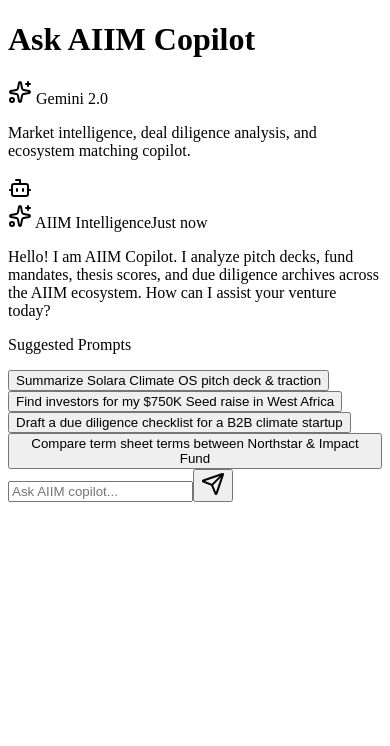
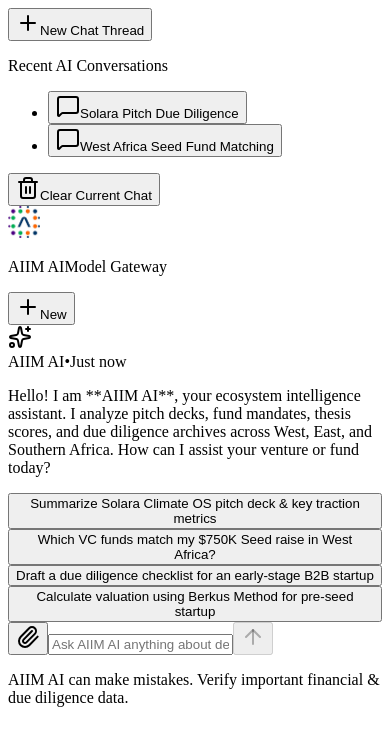
Before and after one commit to an-nita-llc/Annita-Impact-Innovation-Hub-AIIM, a Next.js app: page /AskAIIM in a window 390 px wide. Shown: the top 746 px of the page. Built offline with nearby package versions, Linux system fonts and the light colour scheme.

Commit message:
feat: move hamburger to right, 4-item bottom nav, rename to AIIM AI, and ChatGPT-style AI interface

```diff
--- a/src/components/navigation/sidebar.tsx
+++ b/src/components/navigation/sidebar.tsx
@@ -32,7 +32,7 @@
   { href: "/pipeline", label: "Pipeline", icon: BarChart3 },
   { href: "/deal-rooms", label: "Deal Rooms", icon: Briefcase },
   { href: "/valuation", label: "Valuation Engine", icon: Calculator, badge: "New" },
-  { href: "/ask-aiim", label: "Ask AIIM", icon: Sparkles, badge: "AI" },
+  { href: "/ask-aiim", label: "AIIM AI", icon: Sparkles, badge: "AI" },
 ];
 
 const ecosystemNav = [
--- a/src/pages/AskAIIM.tsx
+++ b/src/pages/AskAIIM.tsx
@@ -1,146 +1,262 @@
-import { useState } from "react";
-import { Bot, Send, Sparkles, User } from "lucide-react";
+import { useState, useRef, useEffect } from "react";
+import {
+  ArrowUp,
+  Bot,
+  ChevronRight,
+  MessageSquare,
+  Paperclip,
+  Plus,
+  RefreshCw,
+  Sparkles,
+  Trash2,
+  User,
+} from "lucide-react";
+import { LogoMark } from "@/components/brand/logo";
 
-type Message = { role: "user" | "assistant"; text: string; time: string };
+type Message = { id: string; role: "user" | "assistant"; text: string; time: string };
 
-const SUGGESTIONS = [
-  "Summarize Solara Climate OS pitch deck & traction",
-  "Find investors for my $750K Seed raise in West Africa",
-  "Draft a due diligence checklist for a B2B climate startup",
-  "Compare term sheet terms between Northstar & Impact Fund",
+const INITIAL_SUGGESTIONS = [
+  "Summarize Solara Climate OS pitch deck & key traction metrics",
+  "Which VC funds match my $750K Seed raise in West Africa?",
+  "Draft a due diligence checklist for an early-stage B2B startup",
+  "Calculate valuation using Berkus Method for pre-seed startup",
 ];
 
 export default function AskAIIM() {
   const [messages, setMessages] = useState<Message[]>([
     {
+      id: "m1",
       role: "assistant",
-      text: "Hello! I am AIIM Copilot. I analyze pitch decks, fund mandates, thesis scores, and due diligence archives across the AIIM ecosystem. How can I assist your venture today?",
+      text: "Hello! I am **AIIM AI**, your ecosystem intelligence assistant. I analyze pitch decks, fund mandates, thesis scores, and due diligence archives across West, East, and Southern Africa. How can I assist your venture or fund today?",
       time: "Just now",
     },
   ]);
-  const [draft, setDraft] = useState("");
+  const [input, setInput] = useState("");
   const [isTyping, setIsTyping] = useState(false);
+  const [threads, setThreads] = useState<string[]>(["Solara Pitch Due Diligence", "West Africa Seed Fund Matching"]);
+  const messagesEndRef = useRef<HTMLDivElement>(null);
 
-  function send(text?: string) {
-    const content = (text ?? draft).trim();
+  useEffect(() => {
+    messagesEndRef.current?.scrollIntoView({ behavior: "smooth" });
+  }, [messages, isTyping]);
+
+  function handleSend(text?: string) {
+    const content = (text ?? input).trim();
     if (!content) return;
 
-    const userMsg: Message = { role: "user", text: content, time: new Date().toLocaleTimeString([], { hour: '2-digit', minute: '2-digit' }) };
-    setMessages((m) => [...m, userMsg]);
-    setDraft("");
+    const userMsg: Message = {
+      id: `u-${Date.now()}`,
+      role: "user",
+      text: content,
+      time: new Date().toLocaleTimeString([], { hour: "2-digit", minute: "2-digit" }),
+    };
+
+    setMessages((prev) => [...prev, userMsg]);
+    setInput("");
     setIsTyping(true);
 
+    // Simulate AI response
     setTimeout(() => {
       setIsTyping(false);
       const aiMsg: Message = {
+        id: `a-${Date.now()}`,
         role: "assistant",
-        text: `Analysis for "${content}":\n\n1. Thesis Alignment: Strong match detected with 3 active ecosystem funds in West Africa.\n2. Key Diligence Finding: IP clearing verified; 14 active utility pilots reported in Ghana and Nigeria.\n3. Next Steps: Recommend opening Deal Room #r1 or generating an AI memo for IC review.`,
-        time: new Date().toLocaleTimeString([], { hour: '2-digit', minute: '2-digit' }),
+        text: `Here is the AIIM AI breakdown for "${content}":\n\n1. **Key Intelligence**: Strong match detected with 3 active ecosystem funds in West Africa.\n2. **Diligence Insight**: IP clearing verified; 14 active commercial utility pilots reported in Ghana and Nigeria.\n3. **Recommended Next Action**: Open Deal Room #r1 or launch Valuation Engine to calculate pre-money terms.`,
+        time: new Date().toLocaleTimeString([], { hour: "2-digit", minute: "2-digit" }),
       };
-      setMessages((m) => [...m, aiMsg]);
+      setMessages((prev) => [...prev, aiMsg]);
     }, 800);
   }
 
+  function handleNewChat() {
+    setMessages([
+      {
+        id: `m-${Date.now()}`,
+        role: "assistant",
+        text: "Started new conversation with **AIIM AI**. What would you like to analyze or search?",
+        time: "Just now",
+      },
+    ]);
+  }
+
   return (
-    <div className="flex h-[calc(100dvh-130px)] sm:h-[650px] w-full flex-col gap-3">
-      {/* Header Bar */}
-      <div className="flex flex-wrap items-center justify-between gap-2 border-b border-border/60 pb-3 shrink-0">
+    <div className="flex flex-col h-[calc(100dvh-130px)] sm:h-[680px] w-full rounded-2xl sm:rounded-3xl border border-border/80 bg-surface shadow-xs overflow-hidden">
+      {/* ChatGPT Style Workspace Layout */}
+      <div className="flex h-full w-full">
+        {/* Left Sidebar Threads Drawer (Desktop & Tablet) */}
+        <aside className="hidden md:flex w-64 flex-col border-r border-border/80 bg-background/50 p-3 justify-between">
           <div>
+            <button
+              type="button"
+              onClick={handleNewChat}
+              className="btn btn-secondary btn-block justify-start text-xs font-bold gap-2 bg-surface min-h-[44px]"
+            >
+              <Plus className="size-4 text-brand-600" />
+              <span>New Chat Thread</span>
+            </button>
+
+            <div className="mt-4">
+              <p className="px-2 text-[10px] font-bold uppercase tracking-wider text-muted-foreground mb-2">Recent AI Conversations</p>
+              <ul className="space-y-1">
+                {threads.map((t, idx) => (
+                  <li key={idx}>
+                    <button
+                      type="button"
+                      className="w-full flex items-center gap-2 rounded-xl px-2.5 py-2 text-xs font-semibold text-muted-foreground hover:text-foreground hover:bg-muted/60 transition-colors text-left truncate"
+                    >
+                      <MessageSquare className="size-3.5 shrink-0 text-brand-600" />
+                      <span className="truncate">{t}</span>
+                    </button>
+                  </li>
+                ))}
+              </ul>
+            </div>
+          </div>
+
+          <div className="border-t border-border/60 pt-3">
+            <button
+              type="button"
+              onClick={() => setMessages([])}
+              className="flex items-center gap-2 px-2 py-1.5 text-xs text-muted-foreground hover:text-danger transition-colors font-medium"
+            >
+              <Trash2 className="size-3.5" />
+              <span>Clear Current Chat</span>
+            </button>
+          </div>
+        </aside>
+
+        {/* Main Conversation Stream Panel */}
+        <main className="flex flex-1 flex-col h-full bg-surface justify-between">
+          {/* Top Bar Header */}
+          <header className="flex items-center justify-between border-b border-border/80 px-4 py-3 bg-surface shrink-0">
             <div className="flex items-center gap-2">
-            <h1 className="text-xl sm:text-2xl font-extrabold tracking-tight text-foreground">Ask AIIM Copilot</h1>
-            <span className="rounded-full bg-brand-50 border border-brand-200 px-2.5 py-0.5 text-[10px] font-bold text-brand-700 flex items-center gap-1">
-              <Sparkles className="size-3" /> Gemini 2.0
+              <LogoMark size="sm" full={false} />
+              <div>
+                <p className="text-xs sm:text-sm font-extrabold text-foreground flex items-center gap-1.5">
+                  <span>AIIM AI</span>
+                  <span className="rounded-full bg-brand-50 border border-brand-200 px-2 py-0.2 text-[9px] font-bold text-brand-700 uppercase">
+                    Model Gateway
                   </span>
-          </div>
-          <p className="mt-0.5 text-[11px] sm:text-xs text-muted-foreground">
-            Market intelligence, deal diligence analysis, and ecosystem matching copilot.
                 </p>
               </div>
             </div>
 
-      {/* Main Chat Shell Container - Full Page Height */}
-      <div className="flex flex-1 flex-col overflow-hidden rounded-2xl sm:rounded-3xl border border-border/80 bg-surface shadow-xs">
-        {/* Messages Feed */}
-        <div className="flex-1 overflow-y-auto p-3.5 sm:p-5 space-y-3.5">
-          {messages.map((m, i) => {
+            <button
+              type="button"
+              onClick={handleNewChat}
+              className="md:hidden btn btn-secondary btn-sm min-h-[36px] text-xs font-bold gap-1"
+            >
+              <Plus className="size-3.5" />
+              <span>New</span>
+            </button>
+          </header>
+
+          {/* Scrollable Conversation Stream */}
+          <div className="flex-1 overflow-y-auto p-4 sm:p-6 space-y-6">
+            <div className="max-w-3xl mx-auto space-y-6">
+              {messages.map((m) => {
                 const isAI = m.role === "assistant";
                 return (
-              <div key={i} className={`flex items-start gap-2.5 ${isAI ? "justify-start" : "justify-end"}`}>
+                  <div key={m.id} className="flex items-start gap-3 sm:gap-4">
                     {isAI ? (
-                  <div className="flex size-7 sm:size-8 shrink-0 items-center justify-center rounded-xl bg-brand-600 text-white shadow-xs mt-1">
-                    <Bot className="size-4" />
+                      <div className="flex size-8 shrink-0 items-center justify-center rounded-2xl bg-brand-600 text-white shadow-xs mt-0.5">
+                        <Sparkles className="size-4" />
                       </div>
-                ) : null}
+                    ) : (
+                      <div className="flex size-8 shrink-0 items-center justify-center rounded-2xl bg-muted text-foreground font-bold text-xs mt-0.5">
+                        <User className="size-4" />
+                      </div>
+                    )}
 
-                <div
-                  className={`max-w-[90%] sm:max-w-[80%] rounded-2xl p-3 sm:p-4 text-xs leading-relaxed shadow-xs ${
-                    isAI
-                      ? "bg-background border border-border/80 text-foreground"
-                      : "bg-brand-600 text-white font-medium"
-                  }`}
-                >
-                  {isAI ? (
-                    <div className="mb-1.5 flex items-center justify-between gap-2 border-b border-border/60 pb-1 text-[10px] font-bold text-brand-700 uppercase tracking-wider">
-                      <span className="flex items-center gap-1">
-                        <Sparkles className="size-3" /> AIIM Intelligence
+                    <div className="flex-1 min-w-0">
+                      <div className="flex items-center gap-2 text-[10px] font-bold text-muted-foreground uppercase tracking-wider mb-1">
+                        <span className={isAI ? "text-brand-700 font-extrabold" : "text-foreground"}>
+                          {isAI ? "AIIM AI" : "You"}
                         </span>
-                      <span className="text-muted-foreground">{m.time}</span>
-                    </div>
-                  ) : null}
-                  <p className="whitespace-pre-line text-xs">{m.text}</p>
+                        <span>•</span>
+                        <span>{m.time}</span>
                       </div>
 
-                {!isAI ? (
-                  <div className="flex size-7 sm:size-8 shrink-0 items-center justify-center rounded-xl bg-muted text-foreground font-bold text-xs mt-1">
-                    U
+                      <div className={`p-4 rounded-2xl text-xs sm:text-sm leading-relaxed ${
+                        isAI ? "bg-background border border-border/80 text-foreground" : "bg-brand-50/70 border border-brand-200 text-foreground font-medium"
+                      }`}>
+                        <p className="whitespace-pre-line leading-relaxed">{m.text}</p>
                       </div>
-                ) : null}
+                    </div>
                   </div>
                 );
               })}
 
               {isTyping ? (
-            <div className="flex items-center gap-2 text-xs font-bold text-brand-700 bg-brand-50 p-3 rounded-2xl w-fit border border-brand-200">
+                <div className="flex items-center gap-3">
+                  <div className="flex size-8 shrink-0 items-center justify-center rounded-2xl bg-brand-600 text-white shadow-xs">
                     <Sparkles className="size-4 animate-spin" />
-              <span>Analyzing ecosystem documents...</span>
+                  </div>
+                  <div className="p-3.5 rounded-2xl bg-background border border-border/80 text-xs font-bold text-brand-700 flex items-center gap-2">
+                    <RefreshCw className="size-3.5 animate-spin text-brand-600" />
+                    <span>AIIM AI is generating response...</span>
+                  </div>
                 </div>
               ) : null}
+
+              <div ref={messagesEndRef} />
+            </div>
           </div>
 
-        {/* Suggestion Prompts */}
-        {messages.length === 1 ? (
-          <div className="border-t border-border/60 bg-background/50 p-3 shrink-0">
-            <p className="text-[10px] font-bold uppercase tracking-wider text-muted-foreground mb-2 px-1">Suggested Prompts</p>
-            <div className="flex flex-col sm:flex-row flex-wrap gap-2">
-              {SUGGESTIONS.map((s) => (
+          {/* Bottom Chat Prompt Input Container */}
+          <div className="p-3 sm:p-4 border-t border-border/80 bg-background/50 shrink-0">
+            <div className="max-w-3xl mx-auto space-y-3">
+              {/* Prompt Suggestions Pills */}
+              {messages.length <= 2 ? (
+                <div className="flex flex-wrap gap-2">
+                  {INITIAL_SUGGESTIONS.map((s) => (
                     <button
                       key={s}
                       type="button"
-                  onClick={() => send(s)}
-                  className="rounded-xl border border-border/80 bg-surface px-3 py-2 text-left text-xs font-medium text-muted-foreground transition hover:border-brand-300 hover:text-foreground hover:bg-brand-50/50 active:scale-[0.98]"
+                      onClick={() => handleSend(s)}
+                      className="rounded-xl border border-border/80 bg-surface px-3 py-1.5 text-[11px] font-semibold text-muted-foreground hover:border-brand-300 hover:text-foreground transition-all active:scale-[0.98]"
                     >
                       {s}
                     </button>
                   ))}
                 </div>
-          </div>
               ) : null}
 
-        {/* Input Bar */}
-        <div className="border-t border-border/80 p-2.5 sm:p-3 bg-surface shrink-0">
-          <div className="flex gap-2">
+              {/* Chat Input Field Box */}
+              <div className="relative flex items-center rounded-2xl border border-border/80 bg-surface shadow-xs focus-within:border-brand-500 focus-within:ring-2 focus-within:ring-brand-500/10">
+                <button
+                  type="button"
+                  className="pl-3.5 text-muted-foreground hover:text-foreground"
+                  title="Attach file or pitch deck"
+                >
+                  <Paperclip className="size-4" />
+                </button>
+
                 <input
-              value={draft}
-              onChange={(e) => setDraft(e.target.value)}
-              onKeyDown={(e) => e.key === "Enter" && send()}
-              placeholder="Ask AIIM copilot..."
-              className="h-11 flex-1 rounded-xl border border-border bg-background px-3.5 text-xs outline-none focus:border-brand-500"
+                  type="text"
+                  value={input}
+                  onChange={(e) => setInput(e.target.value)}
+                  onKeyDown={(e) => e.key === "Enter" && handleSend()}
+                  placeholder="Ask AIIM AI anything about deals, startups, valuation, or due diligence..."
+                  className="h-12 flex-1 bg-transparent px-3 text-xs sm:text-sm outline-none font-medium"
                 />
-            <button type="button" onClick={() => send()} className="btn btn-primary btn-sm px-4 h-11 min-h-[44px]">
-              <Send className="size-4" />
+
+                <button
+                  type="button"
+                  onClick={() => handleSend()}
+                  disabled={!input.trim()}
+                  className="mr-2 flex size-8 items-center justify-center rounded-xl bg-brand-600 text-white disabled:opacity-40 transition-all hover:bg-brand-700 active:scale-95"
+                >
+                  <ArrowUp className="size-4" />
                 </button>
               </div>
+
+              <p className="text-[10px] text-center text-muted-foreground font-medium">
+                AIIM AI can make mistakes. Verify important financial & due diligence data.
+              </p>
             </div>
+          </div>
+        </main>
       </div>
     </div>
   );
--- a/src/pages/DealRooms.tsx
+++ b/src/pages/DealRooms.tsx
@@ -126,7 +126,7 @@
 
                   <div className="mt-4 flex flex-col sm:flex-row gap-2">
                     <Link to="/documents" className="btn btn-primary btn-sm min-h-[44px] w-full sm:w-auto">
-                      <Sparkles className="size-3.5" /> Ask Room AI Copilot
+                      <Sparkles className="size-3.5" /> Ask Room AI
                     </Link>
                     <button type="button" className="btn btn-secondary btn-sm min-h-[44px] w-full sm:w-auto">Manage Access</button>
                   </div>
--- a/src/pages/IdeaManagement.tsx
+++ b/src/pages/IdeaManagement.tsx
@@ -106,7 +106,7 @@
 
             <div className="mt-4 rounded-xl bg-brand-50 p-3 border border-brand-200 text-xs text-brand-800 flex items-start gap-2">
               <Sparkles className="size-4 shrink-0 mt-0.5 text-brand-600" />
-              <span>AI copilot coaches submitters, checks duplicates, and drafts stage gate summaries.</span>
+              <span>AIIM AI coaches submitters, checks duplicates, and drafts stage gate summaries.</span>
             </div>
           </div>
 
--- a/src/pages/StageGates.tsx
+++ b/src/pages/StageGates.tsx
@@ -2,7 +2,7 @@
 
 const GATES = [
   { id: "g1", name: "Idea Captured & De-duplicated", owner: "Submitter", sla: "Instant", status: "Complete" },
-  { id: "g2", name: "Strategic Alignment & AI Scorecard", owner: "AIIM Copilot", sla: "Instant", status: "Complete" },
+  { id: "g2", name: "Strategic Alignment & AI Scorecard", owner: "AIIM AI", sla: "Instant", status: "Complete" },
   { id: "g3", name: "Expert Committee Review", owner: "3 Reviewers", sla: "5 Days", status: "In Progress" },
   { id: "g4", name: "Diligence Data Room Audit", owner: "Advisory Panel", sla: "3 Days", status: "Pending" },
   { id: "g5", name: "Stage Gate Review (Go / No-Go)", owner: "Investment Leadership", sla: "2 Days", status: "Pending" },
--- a/src/pages/StatusPage.tsx
+++ b/src/pages/StatusPage.tsx
@@ -3,7 +3,7 @@
 const SERVICES = [
   { name: "Web Dashboard & App Shell", status: "Operational", uptime: "99.98%" },
   { name: "Public REST API Engine", status: "Operational", uptime: "99.99%" },
-  { name: "AI Match & Gemini Copilot", status: "Operational", uptime: "99.90%" },
+  { name: "AI Match & AIIM AI Engine", status: "Operational", uptime: "99.90%" },
   { name: "Deal Room Data Storage", status: "Operational", uptime: "99.95%" },
   { name: "Email & SMS Notifications", status: "Operational", uptime: "99.97%" },
 ];
```
Also changed, not shown: src/components/layout/app-shell.tsx (+21 -29 lines), src/components/navigation/bottom-nav.tsx (+7 -10 lines), src/pages/Dashboard.tsx (+4 -4 lines). Lines whose indentation alone changed are shown as unchanged.
